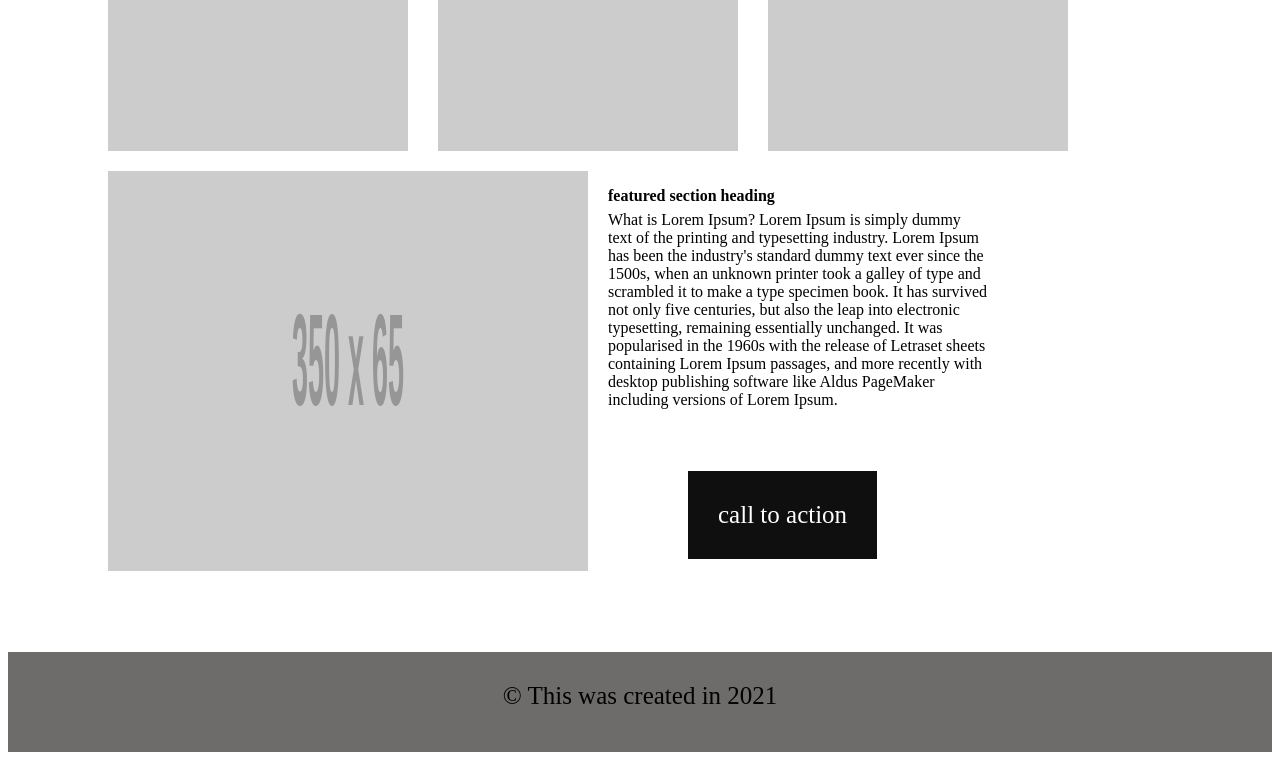
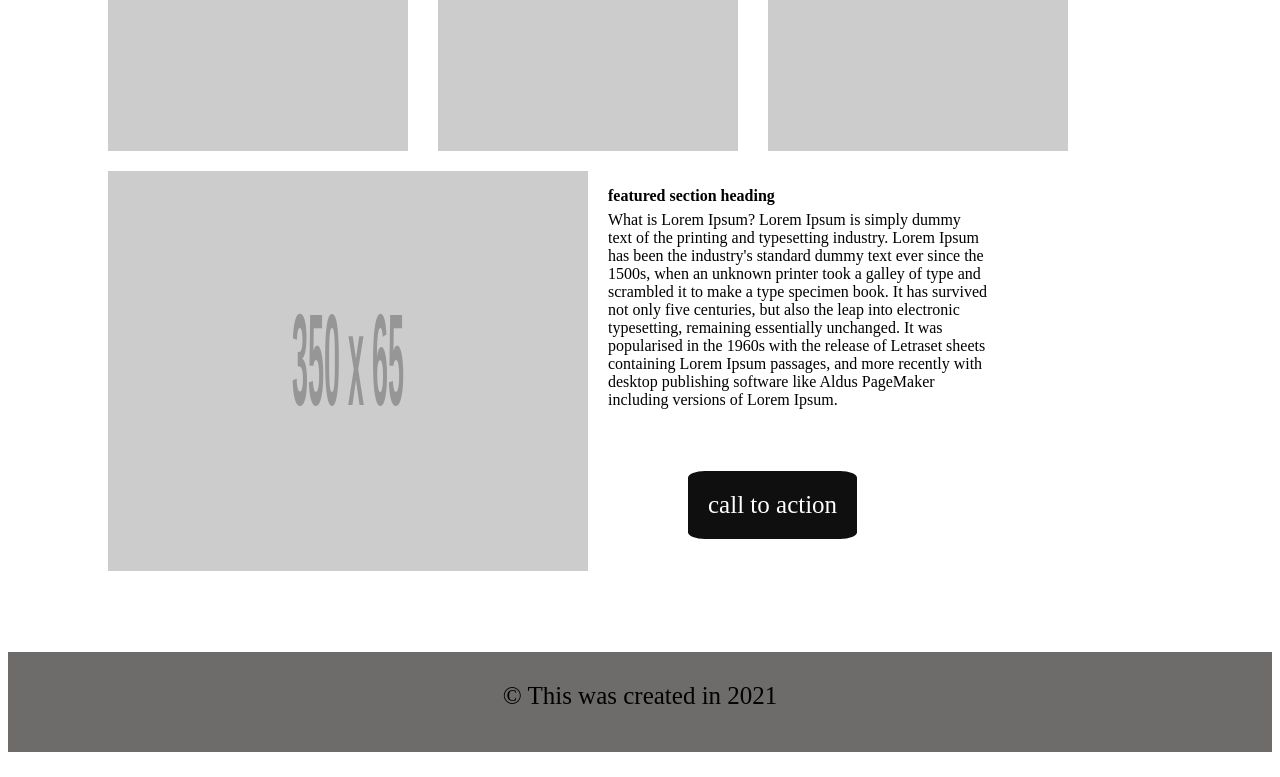
Before and after one commit to ibrahim-alhamshari/wirefame-exercise, a plain HTML site: page index.html in a window 1280 px wide. Shown: the part 861-1638 px from the top of the page. Drawn offline with Linux system fonts and the light colour scheme; placeholder pictures from the web are drawn by us.

Commit message:
new changes

```diff
--- a/CSS/style.css
+++ b/CSS/style.css
@@ -82,9 +82,9 @@ section article li {
     margin-top: 300px;
     margin-left: 100px;
     float:right;
-   padding: 30px;
+   padding: 20px;
    background-color: rgb(15, 15, 15);
-   /* border-radius: 50%; */
+   border-radius: 10%;
 }
 footer p {
     background-color: rgb(110, 108, 107);
```
